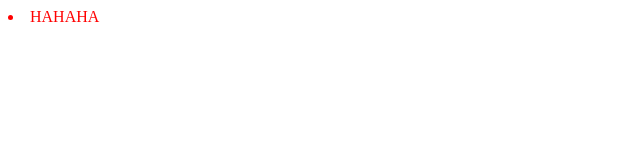
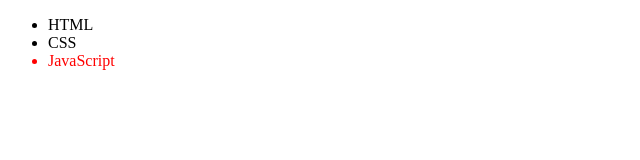
Before and after one commit to wkdwo8703/wkdwo8703.github.io, a plain HTML site: page index.html in a window 1280 px wide. Shown: the whole page, without its empty margins (0-640 px from the left). Drawn offline with Linux system fonts and the light colour scheme.

Commit message:
Update index.html

```diff
--- a/index.html
+++ b/index.html
@@ -1,19 +1,17 @@
 <!DOCTYPE html>
 <html>
 <head>
-<meta charset="UTF-8">
-<title>HELLO</title>
+    <style type="text/css">
+        #selected{
+            color:red;
+        }
+    </style>
 </head>
-
 <body>
- <style>
-   li{
-     color:red;
-   }
-  </style>
-
-  <li>HAHAHA</li>
-
+    <ul>
+        <li>HTML</li>
+        <li>CSS</li>
+        <li id="selected">JavaScript</li>
+    </ul>
 </body>
-
 </html>
```
